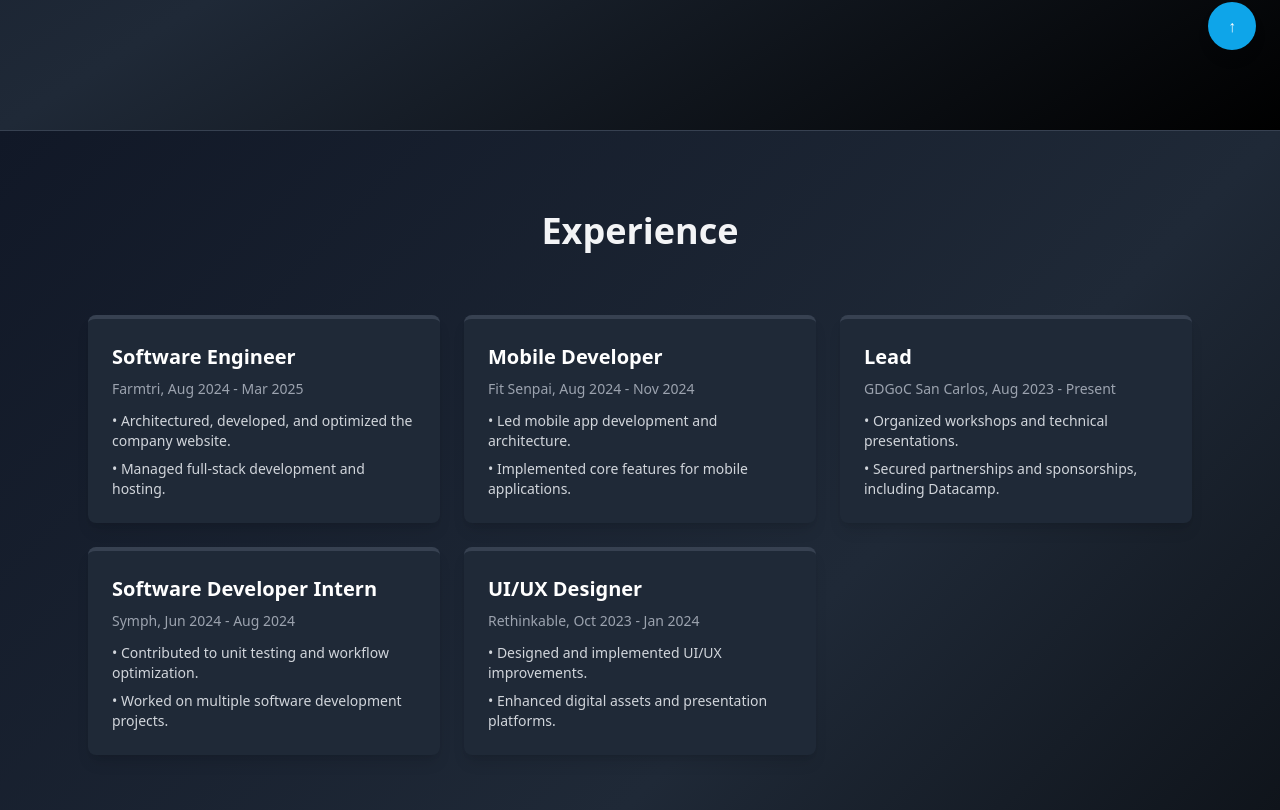
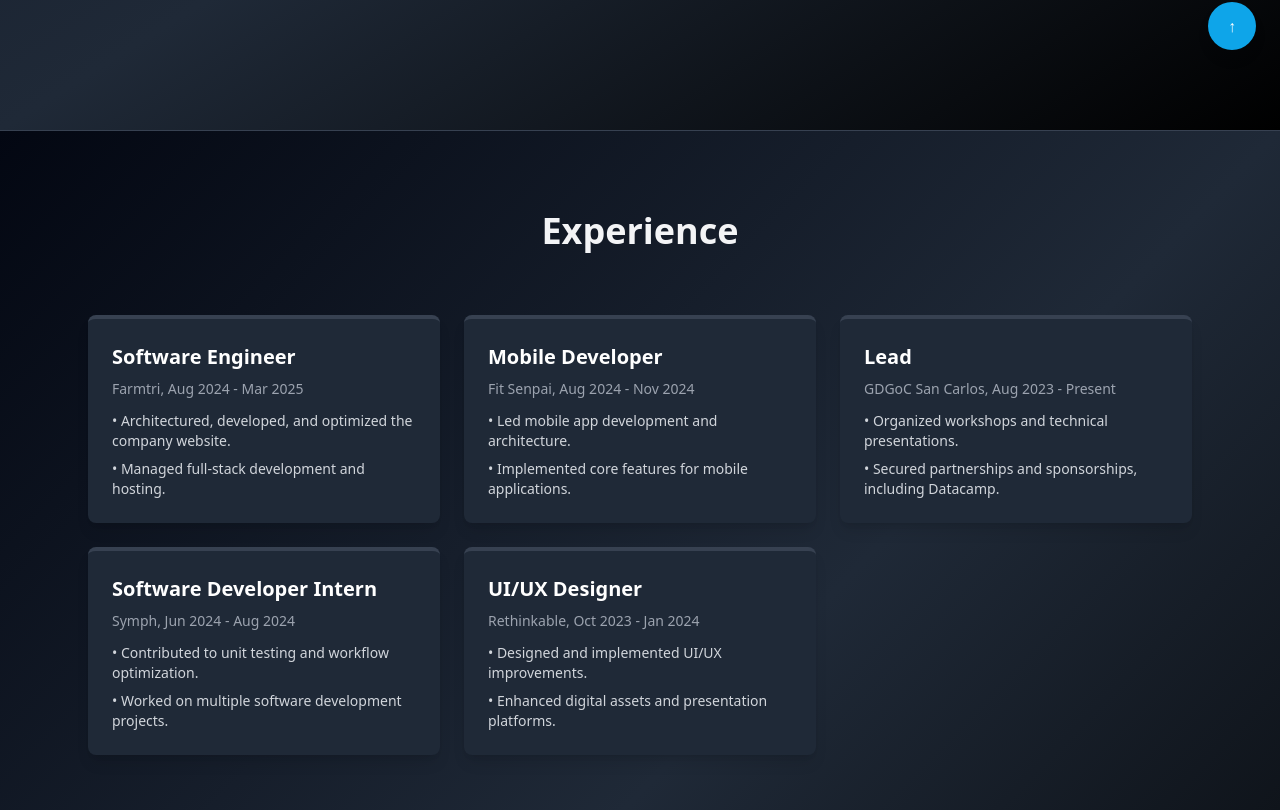
Before and after one commit to kulaizki/portfolio, a SvelteKit app: page / in a window 1280 px wide. Shown: the part 670-1480 px from the top of the page. Built offline with nearby package versions, Linux system fonts and the light colour scheme.

Commit message:
style: darken gradient

```diff
--- a/src/routes/+page.svelte
+++ b/src/routes/+page.svelte
@@ -9,7 +9,7 @@
 
 <Hero />
 
-<div class="bg-gradient-to-br from-gray-900 via-gray-800 to-black">
+<div class="bg-gradient-to-br from-gray-950 via-gray-800 to-black">
   <Experience className="border-y border-gray-700 pb-16" />
   <Skills className="border-b border-gray-700 pb-16" />
   <Contact className="pb-16" />
```
